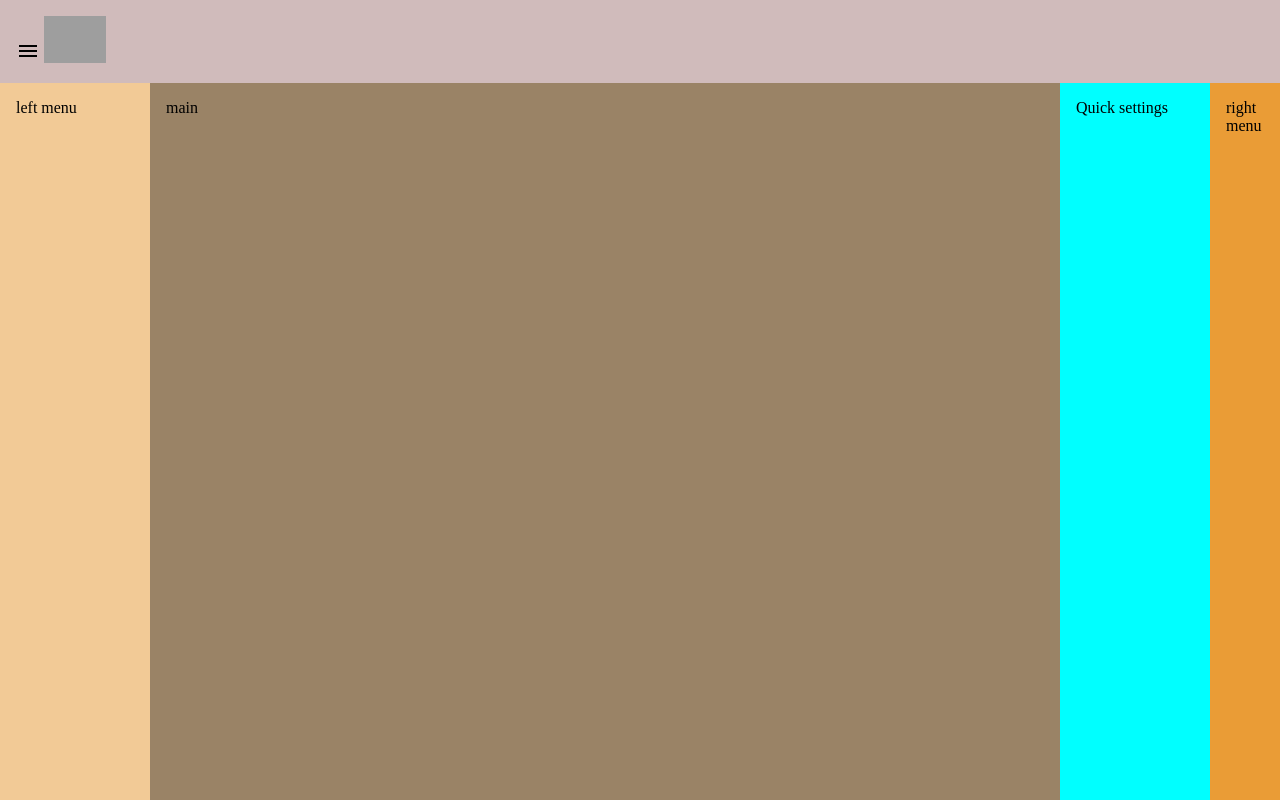
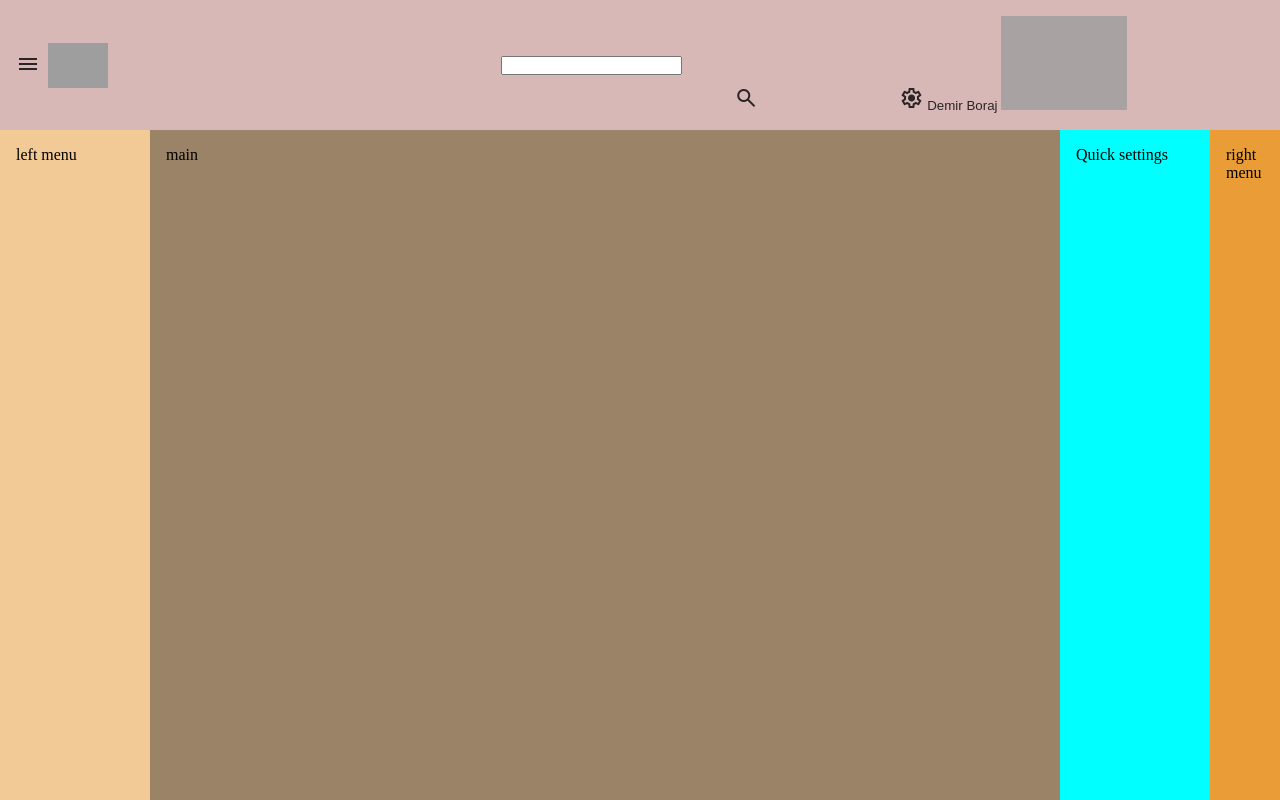
Before and after one commit to redi0109/hoxton-html-gmail-components, a plain HTML site: page index.html in a window 1280 px wide. Drawn offline with nearby package versions, Linux system fonts and the light colour scheme; grey boxes are pictures that could not be loaded.

Commit message:
add search bar and right header

```diff
--- a/index.html
+++ b/index.html
@@ -14,13 +14,34 @@
     <div class="container">
         <header class="header">
             <div class="left-header">
+                <button>
                 <span class="material-symbols-outlined">
                menu
                 </span>
-                <img src="https://cdn.vox-cdn.com/thumbor/8fWz6qpiMYMsZhY4vrc9Vhl5yL8=/0x110:1320x770/fit-in/1200x600/cdn.vox-cdn.com/uploads/chorus_asset/file/21939811/newgmaillogo.jpg" alt="gmail logo">
+            </button>
+                <img class="gmail-logo" src="https://cdn.vox-cdn.com/thumbor/8fWz6qpiMYMsZhY4vrc9Vhl5yL8=/0x110:1320x770/fit-in/1200x600/cdn.vox-cdn.com/uploads/chorus_asset/file/21939811/newgmaillogo.jpg" alt="gmail logo">
             </div>
-            <div class="search-mail"></div>
-            <div class="right-header"></div>
+            <div class="header-search">
+<input class="search-bar" type="search">
+            </div>
+            <div class="right-header">
+                <button>
+                <span class="material-symbols-outlined">
+                    search
+                    </span>
+                </button>
+                <button>
+                    <span class="material-symbols-outlined">
+                      settings
+                        </span>
+
+                    <span>
+                        Demir Boraj
+                   </span>
+                   <span>
+                 <img class="profile-picture" src="https://yt3.ggpht.com/yti/APfAmoGDUdmtSLwc3FYtlbZk2qhoWzvswasTWVkuk0OokQ=s88-c-k-c0x00ffffff-no-rj-mo" alt="">
+                      </span>
+            </div>
         </header>
         <div class="left-menu">left menu</div>
         <main class="main">main</main>
--- a/style.css
+++ b/style.css
@@ -5,8 +5,11 @@
 }
 
 img {
-    width: 15%;
+    width: 100%;
+    border: none;
+    background: none;
 }
+
 
 button {
     border: none;
@@ -36,16 +39,32 @@ button:hover {
 
 .header {
     grid-area: header;
-    place-items: start;
     display: grid;
     padding: 1rem;
-    background-color: rgb(208, 187, 187);
-    place-content: center;
-    grid-template-columns: 1fr 1fr 1fr;
+    background-color: rgb(216, 183, 183);
+place-items: center;
+    grid-template-columns: auto 1fr auto;
 }
 .left-header{
+    display: grid;
     place-content: center;
+    grid-auto-flow: column;
+    align-items: center;
+    gap: 0.5rem;
+}
+.gmail-logo{
+    width: 15%;
+}
 
+.header-search{
+    display: grid;
+}
+
+.right-header{
+    gap: 0.5rem;
+}
+.profile-picture{
+    width: 25%;
 }
 
 .left-menu {
@@ -53,6 +72,7 @@ button:hover {
     padding: 1rem;
     background-color: rgb(242, 202, 150);
     display: grid;
+
 }
 
 .main {
```
